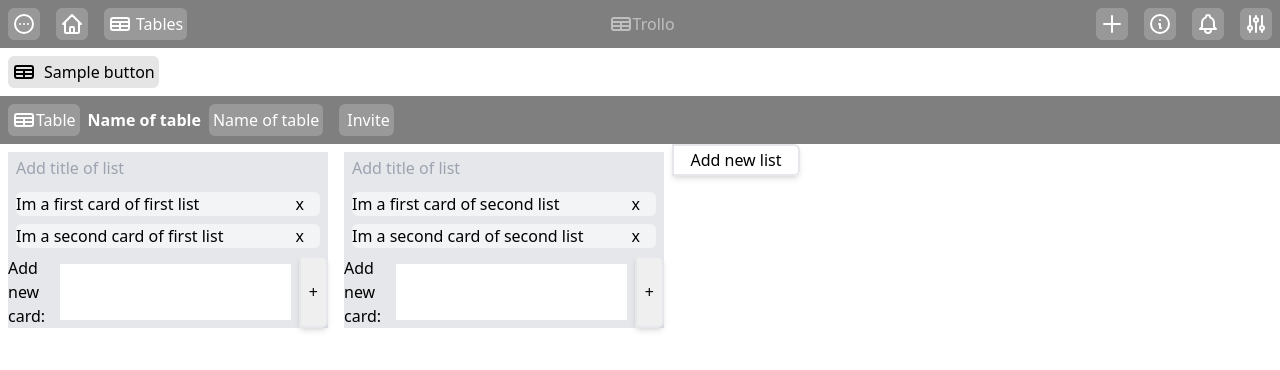
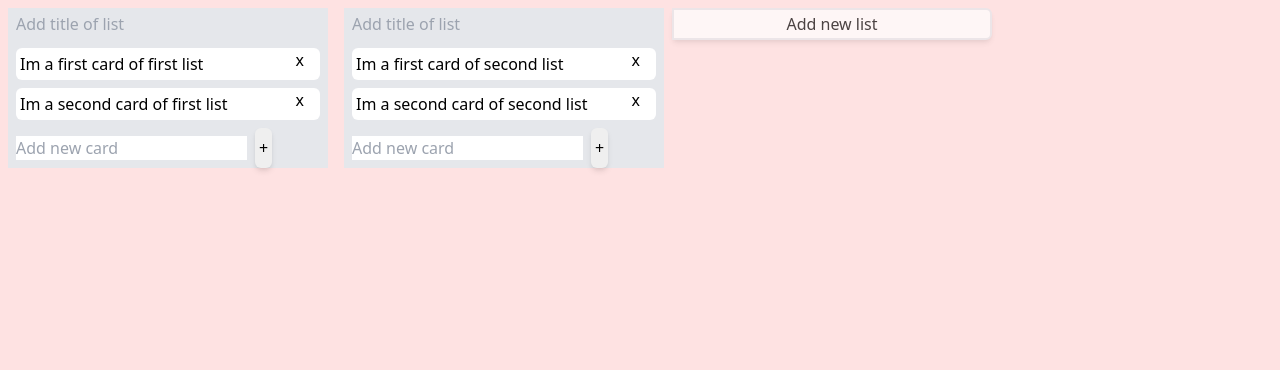
Before and after one commit to SebastianBabinski1/Trollo, a React (Create React App) app: page / in a window 1280 px wide. Shown: the top 370 px of the page. Built offline with nearby package versions, Linux system fonts and the light colour scheme.

Commit message:
Cleaning code and resolve some simple problems with key

```diff
--- a/package.json
+++ b/package.json
@@ -37,8 +37,8 @@
     ]
   },
   "devDependencies": {
-    "autoprefixer": "9",
-    "postcss": "7",
-    "tailwindcss": "npm:@tailwindcss/postcss7-compat"
+    "autoprefixer": "^9.8.7",
+    "postcss": "^7.0.38",
+    "tailwindcss": "npm:@tailwindcss/postcss7-compat@^2.2.16"
   }
 }
--- a/src/App.js
+++ b/src/App.js
@@ -1,12 +1,12 @@
-import Button from './components/Button';
-import Navbar from './components/Navbar';
-import { TableSVG } from './svg/TableSVG';
-import BoardHeader from './components/BoardHeader';
-import List from './components/List/List.jsx'
-import React from 'react';
+// import Button from './components/Button';
+// import Navbar from './components/Navbar';
+// import { TableSVG } from './svg/TableSVG';
+// import BoardHeader from './components/BoardHeader';
+import List from "./components/List/List.jsx";
+import React from "react";
 
 class App extends React.Component {
-  constructor(props){
+  constructor(props) {
     super(props);
     this.handleAddingList = this.handleAddingList.bind(this);
     this.handleLists = this.handleLists.bind(this);
@@ -18,13 +18,13 @@ class App extends React.Component {
           cards: [
             {
               id: 0,
-                    text: "Im a first card of first list"
+              text: "Im a first card of first list",
             },
             {
               id: 1,
-                    text: "Im a second card of first list"
-                }
-            ]
+              text: "Im a second card of first list",
+            },
+          ],
         },
         {
           title: "Second Episode",
@@ -32,72 +32,110 @@ class App extends React.Component {
           cards: [
             {
               id: 0,
-                  text: "Im a first card of second list"
+              text: "Im a first card of second list",
             },
             {
               id: 1,
-                  text: "Im a second card of second list"
-              }
-          ]
-        }
-      ]
-    }
+              text: "Im a second card of second list",
+            },
+          ],
+        },
+      ],
+    };
   }
 
-  handleAddingCard(listTitle, cardText){
-    //  here u must add some counter with used ids
-    this.state.lists.forEach(item => {
-      console.log(this.state)
-      item.title === listTitle
-      ? this.setState({cards:item.cards.push({id:item.cards.length, text:cardText})})
-      : console.log("Wrong title")
-    })
+  handleAddingCard(listID, cardText) {
+    const handleCardCounter = (list) => {
+      let calculatedID = 0;
+      list.cards.forEach((card) => {
+        if (card.id >= calculatedID) {
+          calculatedID = card.id + 1;
+        }
+      });
+      return calculatedID;
+    };
+
+    this.state.lists.forEach((item) => {
+      if (item.id === listID) {
+        this.setState({
+          cards: item.cards.push({
+            id: handleCardCounter(item),
+            text: cardText,
+          }),
+        });
+      }
+    });
   }
 
-  handleRemovingCard(cardID, listID){
-    console.log(this.state.lists)
-    this.state.lists.forEach(item => {
-      item.id === listID
-      ? item.cards.forEach(card =>{
-        card.id === cardID
-        ? this.setState({cards:item.cards.splice(item.cards.indexOf(card),1)})
-        :console.log(":)")
-      })
-      : console.log(":P")
-    })
+  handleRemovingCard(cardID, listID) {
+    this.state.lists.forEach((item) => {
+      if (item.id === listID) {
+        item.cards.forEach((card, index) => {
+          if (card.id === cardID) {
+            this.setState({ cards: item.cards.splice(index, 1) });
+          }
+        });
+      }
+    });
   }
 
-  handleAddingList(){
+  handleAddingList() {
+    const handleListCounter = () => {
+      let calculatedID = 0;
+      this.state.lists.forEach((list) => {
+        if (list.id >= calculatedID) {
+          calculatedID = list.id + 1;
+        }
+      });
+      return calculatedID;
+    };
+
     this.setState({
-      lists: [...this.state.lists, {
+      lists: [
+        ...this.state.lists,
+        {
           title: "",
-        id: this.state.lists.length,
-        cards: []
-      }]
-    })
+          id: handleListCounter(),
+          cards: [],
+        },
+      ],
+    });
   }
 
-  handleLists(){
-    const tableOfLists = []
-    this.state.lists.forEach(item => {
-      tableOfLists.push(<List listID={item.id} cards={item.cards} title={item.title} handleAddingCard={this.handleAddingCard.bind(this)} handleRemovingCard={this.handleRemovingCard.bind(this)}/>)
-    })
-    return(
-      tableOfLists
-    )
+  handleLists() {
+    const tableOfLists = [];
+    this.state.lists.forEach((item) => {
+      tableOfLists.push(
+        <List
+          key={item.id}
+          listID={item.id}
+          cards={item.cards}
+          title={item.title}
+          handleAddingCard={this.handleAddingCard.bind(this)}
+          handleRemovingCard={this.handleRemovingCard.bind(this)}
+        />
+      );
+    });
+    return tableOfLists;
   }
 
-  render(){
+  render() {
     return (
-      <div className="App h-screen">
+      <div className="App h-screen bg-red-100">
         <div className="App-header">
-          <Navbar/>
-          <Button spanClass="pl-2" buttonClass="flex p-1 m-2 bg-black bg-opacity-10 rounded-md hover:bg-opacity-20" svg={TableSVG} text="Sample button"/>
-          <BoardHeader tableName="Name of table"/>
+          {/* Here u must do smth with svg files, cause there are errors */}
+          {/* <Navbar/> */}
+          {/* <Button spanClass="pl-2" buttonClass="flex p-1 m-2 bg-black bg-opacity-10 rounded-md hover:bg-opacity-20" svg={TableSVG} text="Sample button"/> */}
+          {/* <BoardHeader tableName="Name of table"/> */}
         </div>
         <div className="App-content flex">
           {this.handleLists()}
-          <button className="border-2 px-2 rounded-r-md shadow-md w-32 h-8" onClick={this.handleAddingList}>Add new list</button>
+          <button
+            className="border-2 px-2 rounded-r-md shadow-md w-1/4 h-8 mt-2 bg-white opacity-70"
+            onClick={this.handleAddingList}
+          >
+            Add new list
+          </button>
         </div>
       </div>
     );
--- a/src/components/List/Card.jsx
+++ b/src/components/List/Card.jsx
@@ -1,12 +1,19 @@
-import React from "react"
+import React from "react";
 
-export default class Card extends React.Component{
-    render(){
-        return(
-            <div className="relative">
-                <p className="bg-gray-100 rounded-md m-2">{this.props.text}</p>
-                <button className="absolute right-6 top-0" onClick={() => this.props.handleRemovingCard(this.props.cardID, this.props.listID)}>x</button>
-            </div>
-        )
-    }
+export default class Card extends React.Component {
+  render() {
+    return (
+      <div className="relative">
+        <p className="bg-white rounded-md m-2 p-1">{this.props.text}</p>
+        <button
+          className="absolute right-6 top-0"
+          onClick={() =>
+            this.props.handleRemovingCard(this.props.cardID, this.props.listID)
+          }
+        >
+          x
+        </button>
+      </div>
+    );
+  }
 }
--- a/src/components/List/List.jsx
+++ b/src/components/List/List.jsx
@@ -1,50 +1,59 @@
-import React from "react"
-import ListTitle from "./ListTitle"
-import Card from "./Card"
+import React from "react";
+import ListTitle from "./ListTitle";
+import Card from "./Card";
 
-export default class List extends React.Component{
-    constructor(props){
+export default class List extends React.Component {
+  constructor(props) {
     super(props);
     this.state = {
-            value: '',
+      value: "",
     };
     this.handleChange = this.handleChange.bind(this);
     this.handleSubmit = this.handleSubmit.bind(this);
   }
 
-    handleChange(event){
-        this.setState({value: event.target.value});
+  handleChange(event) {
+    this.setState({ value: event.target.value });
   }
 
-    handleSubmit(event){
-        this.props.handleAddingCard(this.props.title, this.state.value)
-        this.setState({value: ''})
+  handleSubmit(event) {
+    this.props.handleAddingCard(this.props.listID, this.state.value);
+    this.setState({ value: "" });
     event.preventDefault();
   }
 
-    handleCards(cards){
-        const tableOfCards = []
-        cards.forEach(item => {
-            tableOfCards.push(<Card handleRemovingCard={this.props.handleRemovingCard} listID={this.props.listID} cardID={item.id} text={item.text}/>)
-        })
-        return(
-            tableOfCards
-        )
+  handleCards(cards) {
+    const tableOfCards = [];
+    cards.forEach((item) => {
+      tableOfCards.push(
+        <Card
+          key={item.id}
+          handleRemovingCard={this.props.handleRemovingCard}
+          listID={this.props.listID}
+          cardID={item.id}
+          text={item.text}
+        />
+      );
+    });
+    return tableOfCards;
   }
 
-    render(){
-        return(
+  render() {
+    return (
       <div className="list-wrapper w-1/4 bg-gray-200 m-2 h-full">
-                <ListTitle/>
+        <ListTitle />
         {this.handleCards(this.props.cards)}
         <form onSubmit={this.handleSubmit} className="flex">
-                    <label className="flex">
-                        Add new card:
-                        <input className="m-2" type="text" value={this.state.value} onChange={this.handleChange}/>
-                    </label>
-                    <input className="border-2 px-2 rounded-r-md shadow-md" type="submit" value="+"/>
+          <input
+            className="m-2"
+            type="text"
+            value={this.state.value}
+            onChange={this.handleChange}
+            placeholder="Add new card"
+          />
+          <input className="p-1 rounded-md shadow-md" type="submit" value="+" />
         </form>
       </div>
-        )
+    );
   }
 }
--- a/src/index.js
+++ b/src/index.js
@@ -1,17 +1,11 @@
-import React from 'react';
-import ReactDOM from 'react-dom';
-import './index.css';
-import App from './App';
-import reportWebVitals from './reportWebVitals';
+import React from "react";
+import ReactDOM from "react-dom";
+import "./index.css";
+import App from "./App";
 
 ReactDOM.render(
   <React.StrictMode>
     <App />
   </React.StrictMode>,
-  document.getElementById('root')
+  document.getElementById("root")
 );
-
-// If you want to start measuring performance in your app, pass a function
-// to log results (for example: reportWebVitals(console.log))
-// or send to an analytics endpoint. Learn more: https://bit.ly/CRA-vitals
-reportWebVitals();
--- a/src/reportWebVitals.js
+++ /dev/null
@@ -1,13 +0,0 @@
-const reportWebVitals = onPerfEntry => {
-  if (onPerfEntry && onPerfEntry instanceof Function) {
-    import('web-vitals').then(({ getCLS, getFID, getFCP, getLCP, getTTFB }) => {
-      getCLS(onPerfEntry);
-      getFID(onPerfEntry);
-      getFCP(onPerfEntry);
-      getLCP(onPerfEntry);
-      getTTFB(onPerfEntry);
-    });
-  }
-};
-
-export default reportWebVitals;
```
Also changed, not shown: src/logo.svg (deleted), 1 other file (tests, documents, lock files or other folders). Lines whose indentation alone changed are shown as unchanged.
